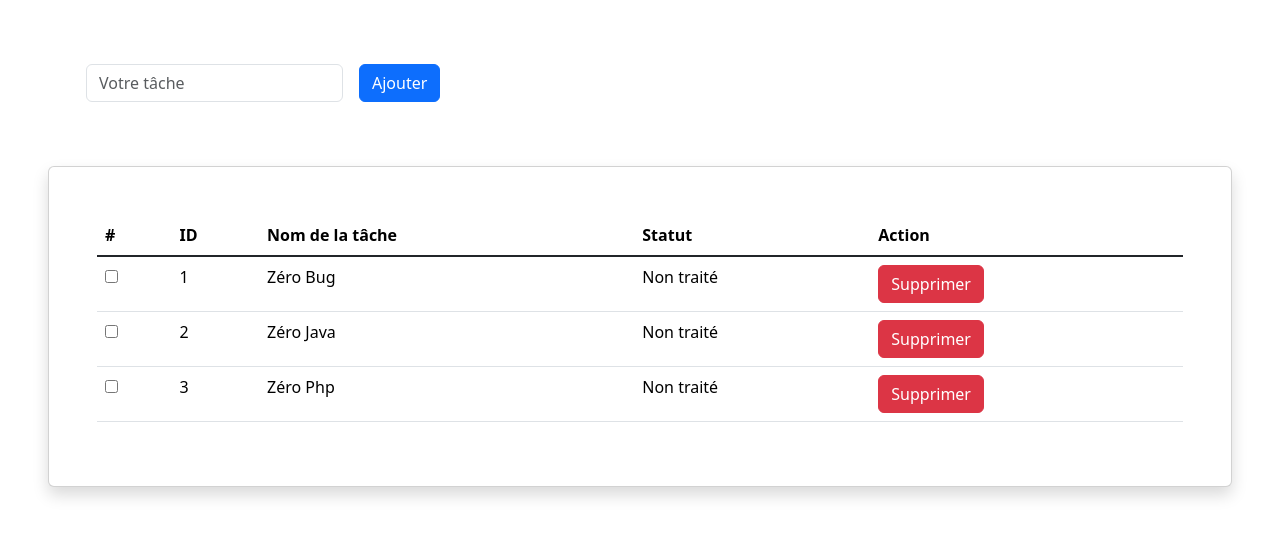
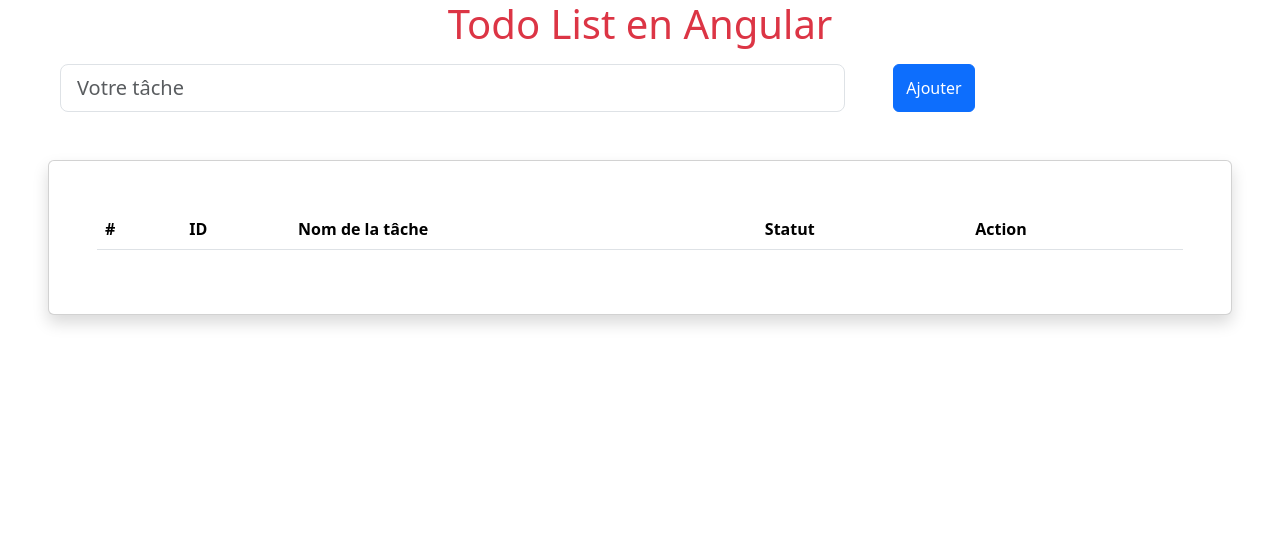
Before and after one commit to Gics-Sk/Todo-list-Angular, an Angular app: page / in a window 1280 px wide. Shown: the top 536 px of the page. Built offline with nearby package versions, Linux system fonts and the light colour scheme.

Commit message:
ok comparaison

```diff
--- a/src/app/form/form.component.html
+++ b/src/app/form/form.component.html
@@ -1,8 +1,7 @@
-<form class=" container row g-3 mx-auto my-5" [formGroup]="InputForm" (ngSubmit)="onSubmit()">
-               <div class="col-auto">
-                 <input type="text" class="form-control" id="task" name="task" width=" 500px" placeholder="Votre tâche" formControlName="task">
-               </div>
-               <div class="col-auto">
-                 <button type="submit" class="btn btn-primary mb-3">Ajouter</button>
-               </div>
+ <h1 class="text-center text-danger">Todo List en Angular</h1>
+<form class=" mx-5 my-3 row text" [formGroup]="InputForm" (ngSubmit)="addTodos()">
+               <div class="col-sm-10 d-flex align-item-center ">
+                 <input type="text" class="form-control form-control-lg" id="task" name="task"  placeholder="Votre tâche" formControlName="task">
+                 <button type="submit" class="btn btn-primary mx-5">Ajouter</button>
+                </div>
              </form>
--- a/src/app/form/form.component.ts
+++ b/src/app/form/form.component.ts
@@ -1,6 +1,7 @@
 import { Component } from '@angular/core';
 import { FormControl, FormGroup } from '@angular/forms';
 import { Interfacetodo } from '../interfacetodo';
+import { TodoService } from '../todo.service';
 
 @Component({
   selector: 'app-form',
@@ -8,13 +9,15 @@
   styleUrl: './form.component.css'
 })
 export class FormComponent {
-  task:Interfacetodo[]=[]
+
+
   InputForm = new FormGroup({
     task:new FormControl("")
   })
-  onSubmit(){
-    console.log(this.InputForm.value);
+  constructor(private todoService: TodoService){}
 
+  addTodos(){
+   this.todoService.addTodos(this.InputForm.value.task || " ")
   }
 
 }
--- a/src/app/list/list.component.html
+++ b/src/app/list/list.component.html
@@ -12,11 +12,11 @@
     </thead>
     <tbody class="table-group-divider">
       <tr *ngFor="let todo of todos; let i=index">
-        <th scope="row"><input type="checkbox" /></th>
+        <th scope="row"><input type="checkbox" [checked]="todo.statut"  (change)="toogleTaskCompletion(todo.id)" /></th>
         <td>{{i + 1}}</td>
-        <td>{{todo.task}}</td>
+        <td [class.completed]="todo.statut">{{todo.task}}</td>
         <td>{{!todo.statut?'Non traité':'Traité'}}</td>
-        <td><button type="button" (click)="deleteTodo(i)" class="btn btn-danger">Supprimer</button></td>
+        <td><button class="btn btn-warning mx-2">Modifier</button><button type="button" (click)="deleteTodo(i)" class="btn btn-danger">Supprimer</button></td>
       </tr>
     </tbody>
   </table>
--- a/src/app/list/list.component.ts
+++ b/src/app/list/list.component.ts
@@ -5,16 +5,20 @@
 @Component({
   selector: 'app-list',
   templateUrl: './list.component.html',
-  styleUrl: './list.component.css'
+  styleUrl: './list.component.css',
 })
 export class ListComponent {
-todos?:Interfacetodo[];
-constructor(private todosService: TodoService){}
-ngOnInit():void {
-  this.todos = this.todosService.getTodos()
+  [x: string]: any;
+  todos?: Interfacetodo[];
+  constructor(private todosService: TodoService) {}
+  ngOnInit(): void {
+    this.todos = this.todosService.getTodos();
   }
-deleteTodo(index:number){
-  this.todosService.deleteTodos(index)
+
+  deleteTodo(index: number) {
+    this.todosService.deleteTodos(index);
+  }
+  toogleTaskCompletion(index: number) {
+    this.todosService.toogleTaskCompletion(index);
+  }
 }
-
-}
--- a/src/app/todo.service.ts
+++ b/src/app/todo.service.ts
@@ -6,13 +6,26 @@
   providedIn: 'root'
 })
 export class TodoService {
-todos: Interfacetodo[]=TODOS;
+todos: Interfacetodo[]=[
+];
+nextId:number=1;
   constructor() { }
   // Méthode de stockage des données
   getTodos():Interfacetodo[]{
     return this.todos;
   }
+ addTodos(task:string){
+  this.todos.push({id:this.nextId++,task:task, statut:false});
+ }
+
+
   deleteTodos(index:number){
    this.todos.splice(index,1)
   }
+  toogleTaskCompletion(index:number){
+    const todo = this.todos.find(todo=>todo.id ===index);
+    if(todo){
+      todo.statut = !todo.statut;
+    }
+  }
 }
```
